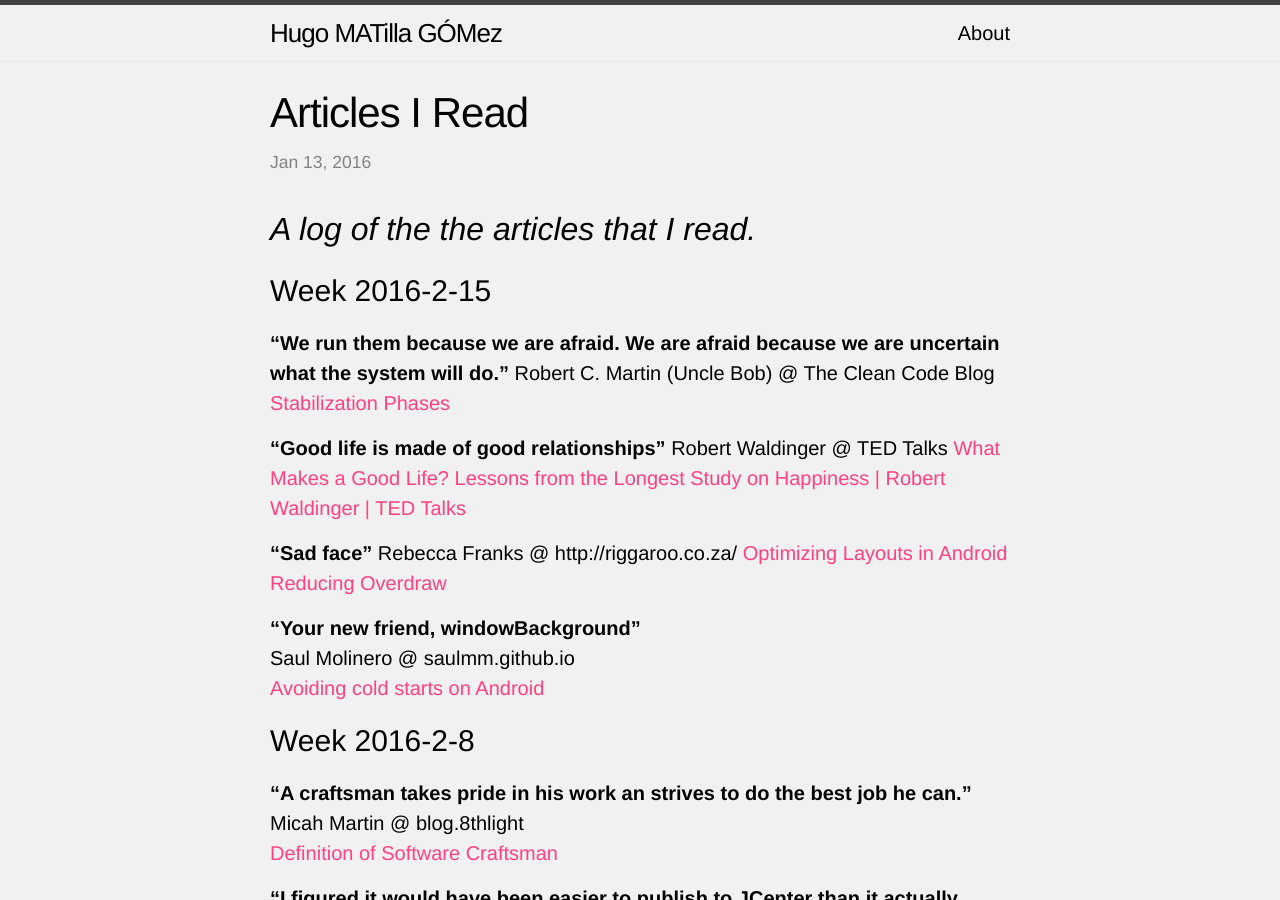
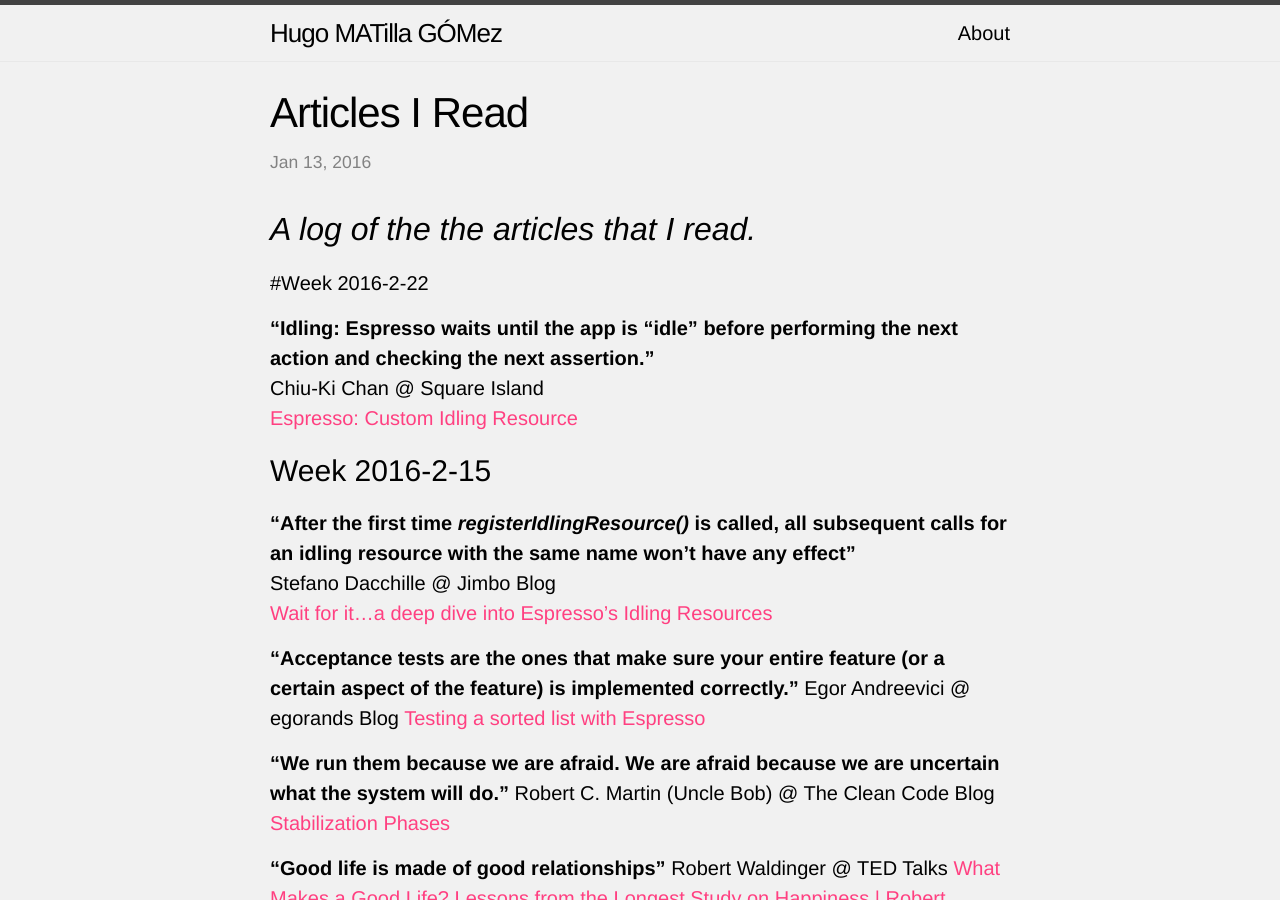
Before and after one commit to HugoMatilla/hugomatilla.github.io, a Jekyll site: the page built from _posts/2016-01-13-Articles-Red.md, in a window 1280 px wide and 900 px high. Built offline with Jekyll 4.4.1, drawn with Linux system fonts in a browser that asks for light colours.

Commit message:
Add IdlingResource article

```diff
--- a/_posts/2016-01-13-Articles-Red.md
+++ b/_posts/2016-01-13-Articles-Red.md
@@ -7,8 +7,21 @@ image : main-articles.jpg
 ---
 
 ## _A log of the the articles that I read._
+#Week 2016-2-22
+
+**"Idling: Espresso waits until the app is "idle" before performing the next action and checking the next assertion."**
+Chiu-Ki Chan @ Square Island
+[Espresso: Custom Idling Resource](http://blog.sqisland.com/2015/04/espresso-custom-idling-resource.html)
 
 # Week 2016-2-15
+
+**"After the first time _registerIdlingResource()_ is called, all subsequent calls for an idling resource with the same name won't have any effect"**
+Stefano Dacchille @ Jimbo Blog
+[Wait for it...a deep dive into Espresso's Idling Resources](http://dev.jimdo.com/2014/05/09/wait-for-it-a-deep-dive-into-espresso-s-idling-resources/)
+
+**"Acceptance tests are the ones that make sure your entire feature (or a certain aspect of the feature) is implemented correctly."**
+Egor Andreevici @ egorands Blog
+[Testing a sorted list with Espresso](http://blog.egorand.me/testing-a-sorted-list-with-espresso/)
 
 **"We run them because we are afraid. We are afraid because we are uncertain what the system will do."**
 Robert C. Martin (Uncle Bob) @ The Clean Code Blog
```
Also changed, not shown: _posts/2016-02-12-Share-Library.md (+6 -0 lines), _posts/2016-02-21-IdlingResource.md (added, +128 -0 lines), assets/main/main-idling.jpg (added).
